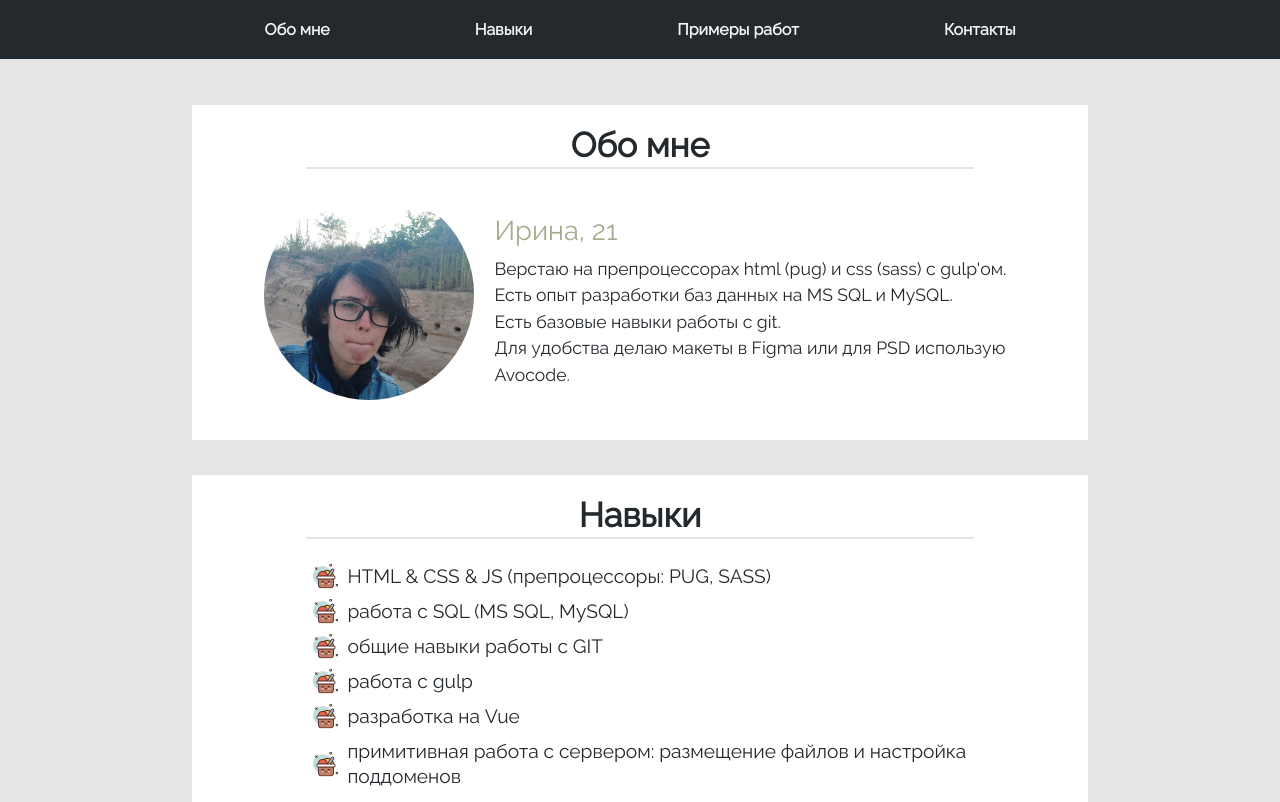
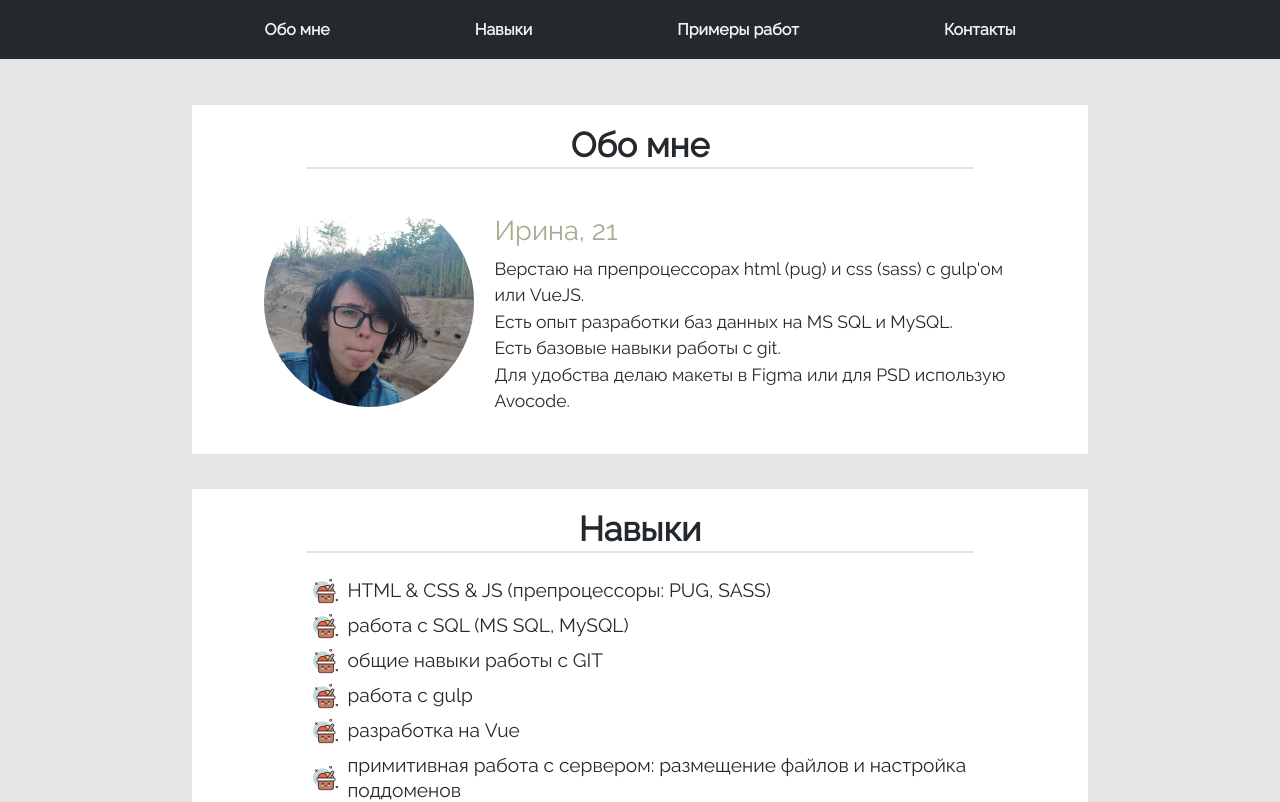
Before and after one commit to ApplePieAndCrime/resume, a Vue app: page / in a window 1280 px wide. Shown: the top 802 px of the page. Built offline with nearby package versions, Linux system fonts and the light colour scheme.

Commit message:
add dynamic year

```diff
--- a/src/components/About.vue
+++ b/src/components/About.vue
@@ -5,7 +5,7 @@
       .photo
         img.photo-img(src="~@/assets/my-photo.jpg")
       .text-content
-        h3 Ирина, 21
+        h3 Ирина, {{year}}
         p {{about}}
 </template>
 
@@ -19,7 +19,8 @@ export default {
   },
   data() {
     return {
-      about: "Верстаю на препроцессорах html (pug) и css (sass) с gulp'ом."
+      year: Math.floor((new Date() - new Date(1999,5,8)) / 31536000000),
+      about: "Верстаю на препроцессорах html (pug) и css (sass) с gulp'ом или VueJS."
         + '\r\nЕсть опыт разработки баз данных на MS SQL и MySQL.'
         + '\r\nЕсть базовые навыки работы с git.'
         + '\r\nДля удобства делаю макеты в Figma или для PSD использую Avocode.'
```
